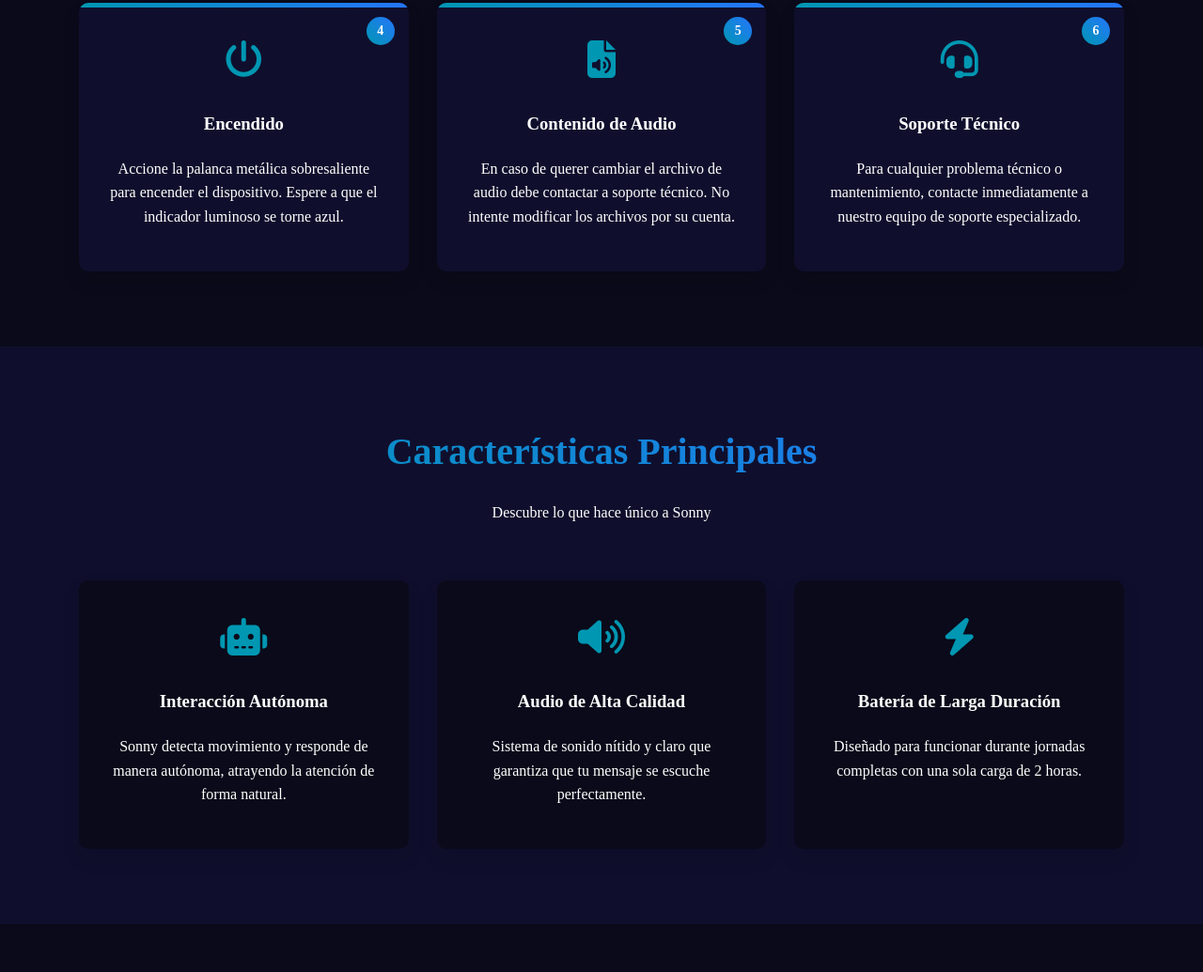
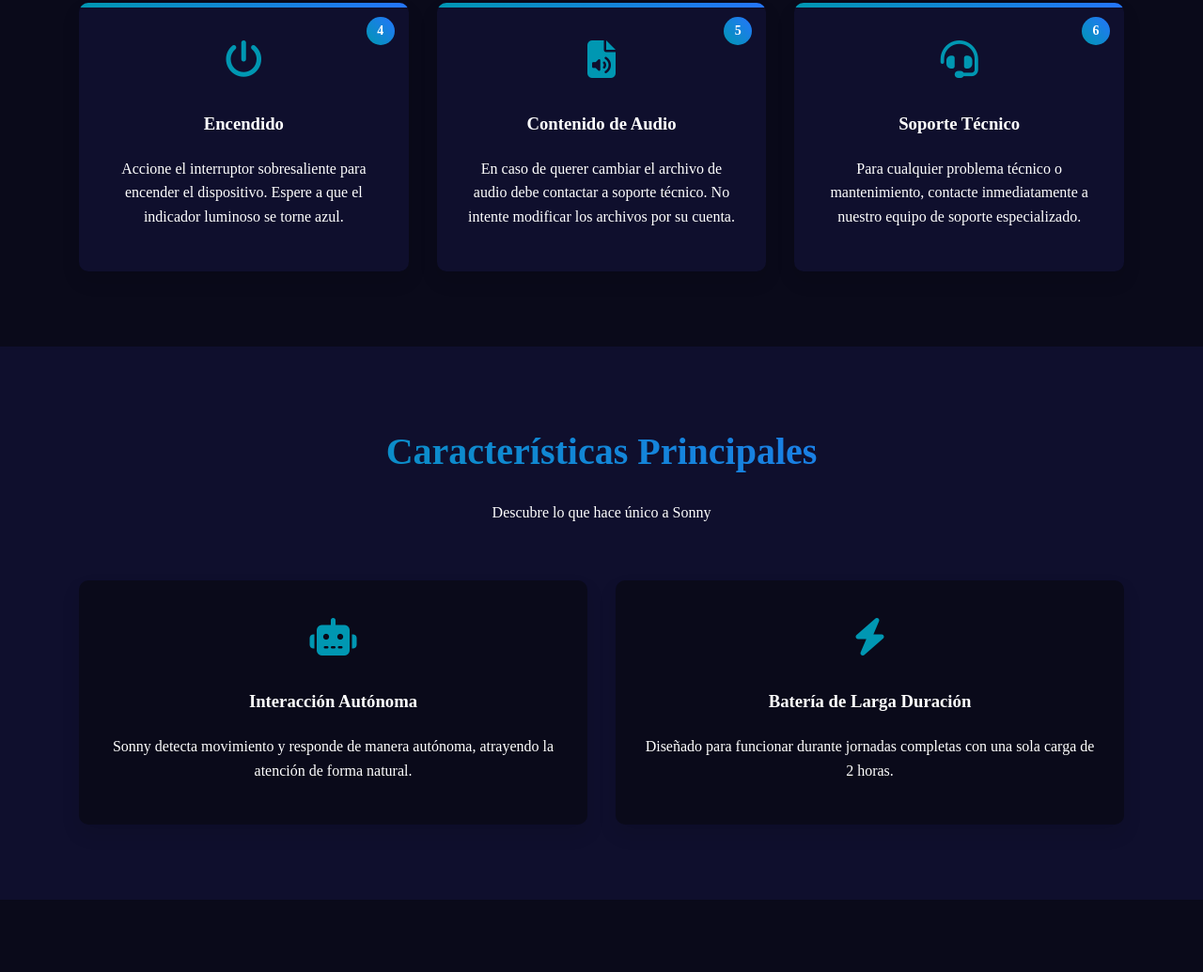
Before and after one commit to AlphatServices/dinema, a plain HTML site: page index.html in a window 1280 px wide. Shown: the part 1902-2937 px from the top of the page at 94% size. Drawn offline with Linux system fonts and the light colour scheme.

Commit message:
Update index.html

```diff
--- a/index.html
+++ b/index.html
@@ -89,7 +89,7 @@
                     <div class="instruction-number">4</div>
                     <div class="instruction-icon"><i class="fas fa-power-off"></i></div>
                     <h3>Encendido</h3>
-                    <p>Accione la palanca metálica sobresaliente para encender el dispositivo. Espere a que el indicador luminoso se torne azul.</p>
+                    <p>Accione el interruptor sobresaliente para encender el dispositivo. Espere a que el indicador luminoso se torne azul.</p>
                 </div>
                 <div class="instruction-card">
                     <div class="instruction-number">5</div>
@@ -119,11 +119,6 @@
                     <div class="feature-icon"><i class="fas fa-robot"></i></div>
                     <h3>Interacción Autónoma</h3>
                     <p>Sonny detecta movimiento y responde de manera autónoma, atrayendo la atención de forma natural.</p>
-                </div>
-                <div class="feature-card">
-                    <div class="feature-icon"><i class="fas fa-volume-up"></i></div>
-                    <h3>Audio de Alta Calidad</h3>
-                    <p>Sistema de sonido nítido y claro que garantiza que tu mensaje se escuche perfectamente.</p>
                 </div>
                 <div class="feature-card">
                     <div class="feature-icon"><i class="fas fa-bolt"></i></div>
```
